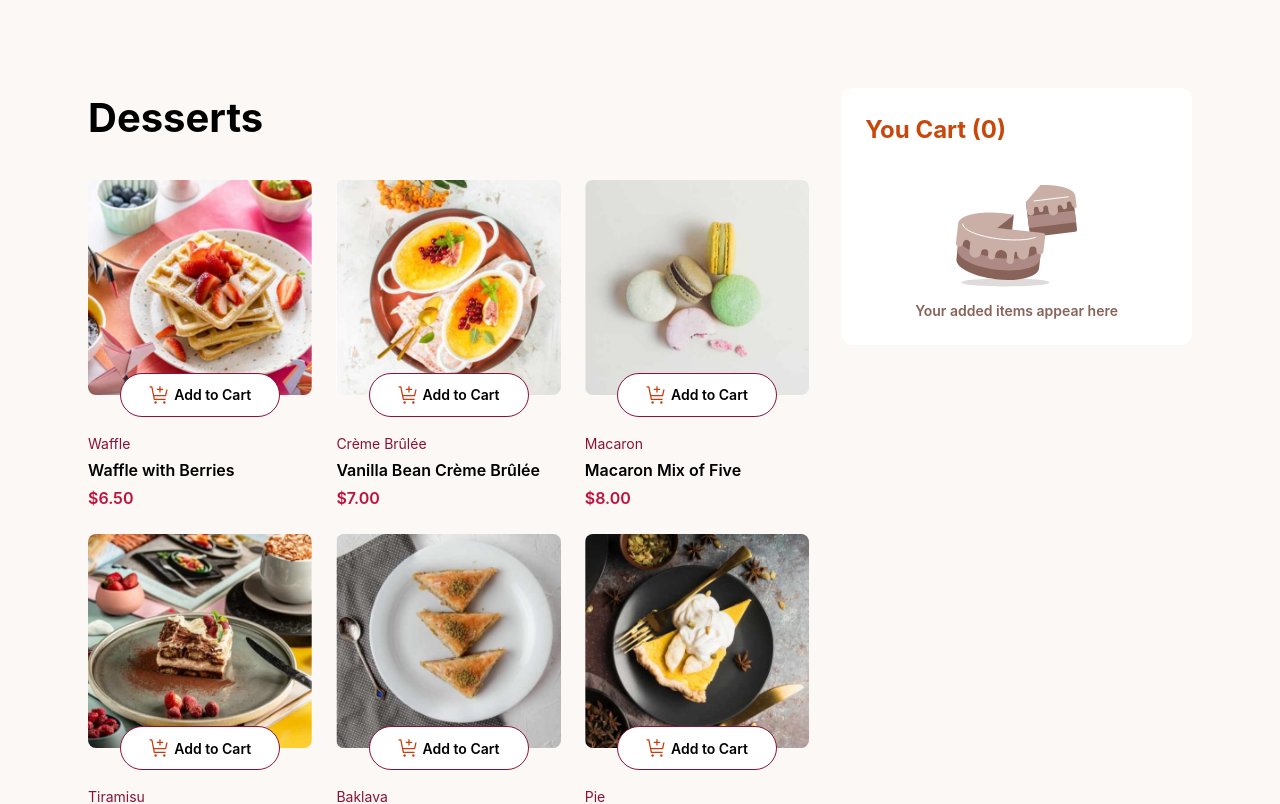
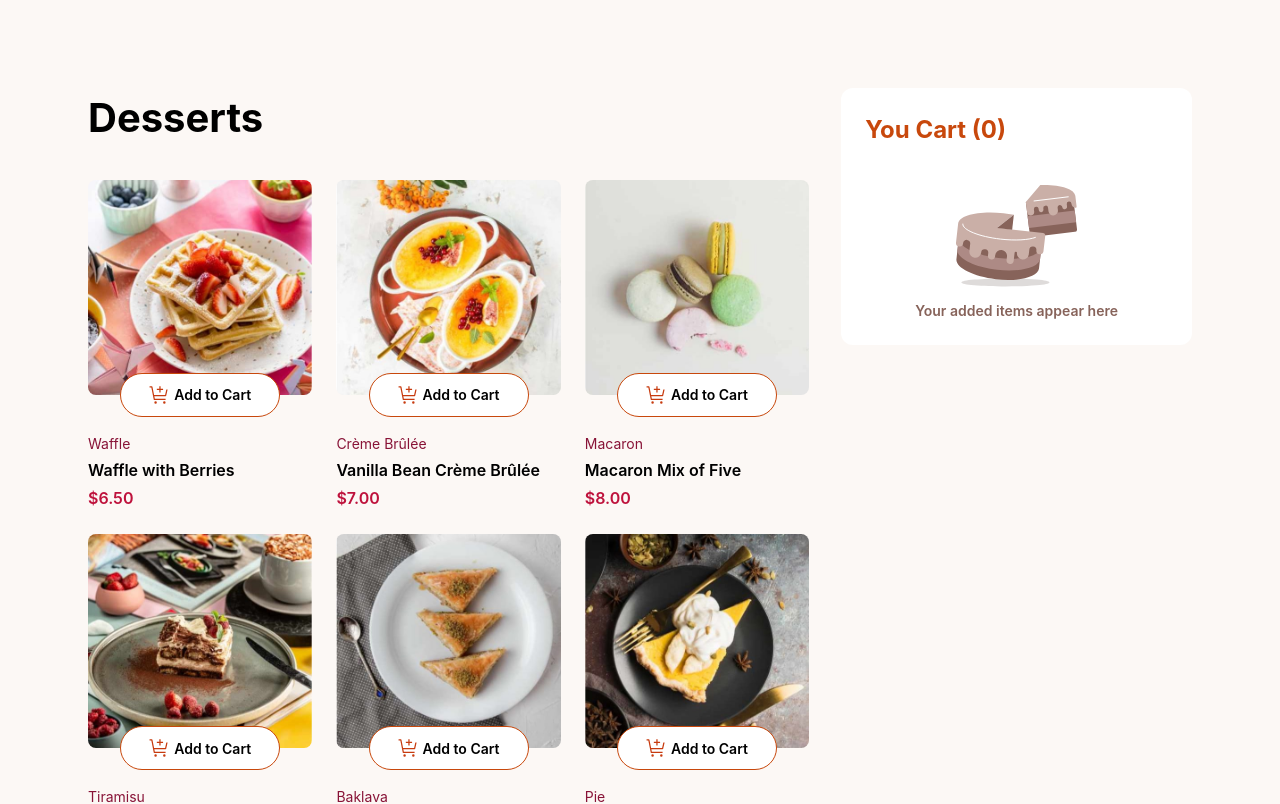
Before and after one commit to LukeT2340/ProductListWithCart, a React (Create React App) app: page / in a window 1280 px wide. Shown: the top 804 px of the page. Built offline with nearby package versions, Linux system fonts and the light colour scheme.

Commit message:
fixed colors on product previews

```diff
--- a/src/components/ProductPreview.tsx
+++ b/src/components/ProductPreview.tsx
@@ -30,7 +30,7 @@ const ProductPreview: React.FC<ProductPreviewProps> = ({ product, isSelected, se
             <div className='relative flex justify-center items-center'>
                 <img className={`rounded-[8px] z-1 mb-[22px] ${product.amount > 0 ? 'border-2 border-customRed' : ''}`} src={`/assets/images/image-${product.imageName}-desktop.jpg`} alt={product.shortTitle} />
                 {isSelected ? (
-                    <div className='px-5 flex z-2 items-center justify-between absolute bottom-0 bg-red-600 w-[160px] rounded-full h-[44px]'>
+                    <div className='px-5 flex z-2 items-center justify-between absolute bottom-0 bg-customRed w-[160px] rounded-full h-[44px]'>
                         <button onClick={() => handleDecrementProductAmount(product)} className="flex justify-center items-center border w-[20px] h-[20px] border-white rounded-full">
                             <img src="/assets/images/icon-decrement-quantity.svg" alt="add item icon"></img>
                         </button>
@@ -40,7 +40,7 @@ const ProductPreview: React.FC<ProductPreviewProps> = ({ product, isSelected, se
                         </button>
                     </div>
                 ) : (
-                    <button onClick={() => handleIncrementProductAmount(product)} className='gap-1 flex z-2 absolute border-rose-900 border-[1px] bottom-0 bg-white w-[160px] rounded-full h-[44px] justify-center items-center'>
+                    <button onClick={() => handleIncrementProductAmount(product)} className='gap-1 flex z-2 absolute border-customRed border-[1px] bottom-0 bg-white w-[160px] rounded-full h-[44px] justify-center items-center'>
                         <img src="/assets/images/icon-add-to-cart.svg" alt="Add item to cart icon"></img>
                         <p className='font-semibold text-[14px]'>Add to Cart</p>
                     </button>
```
